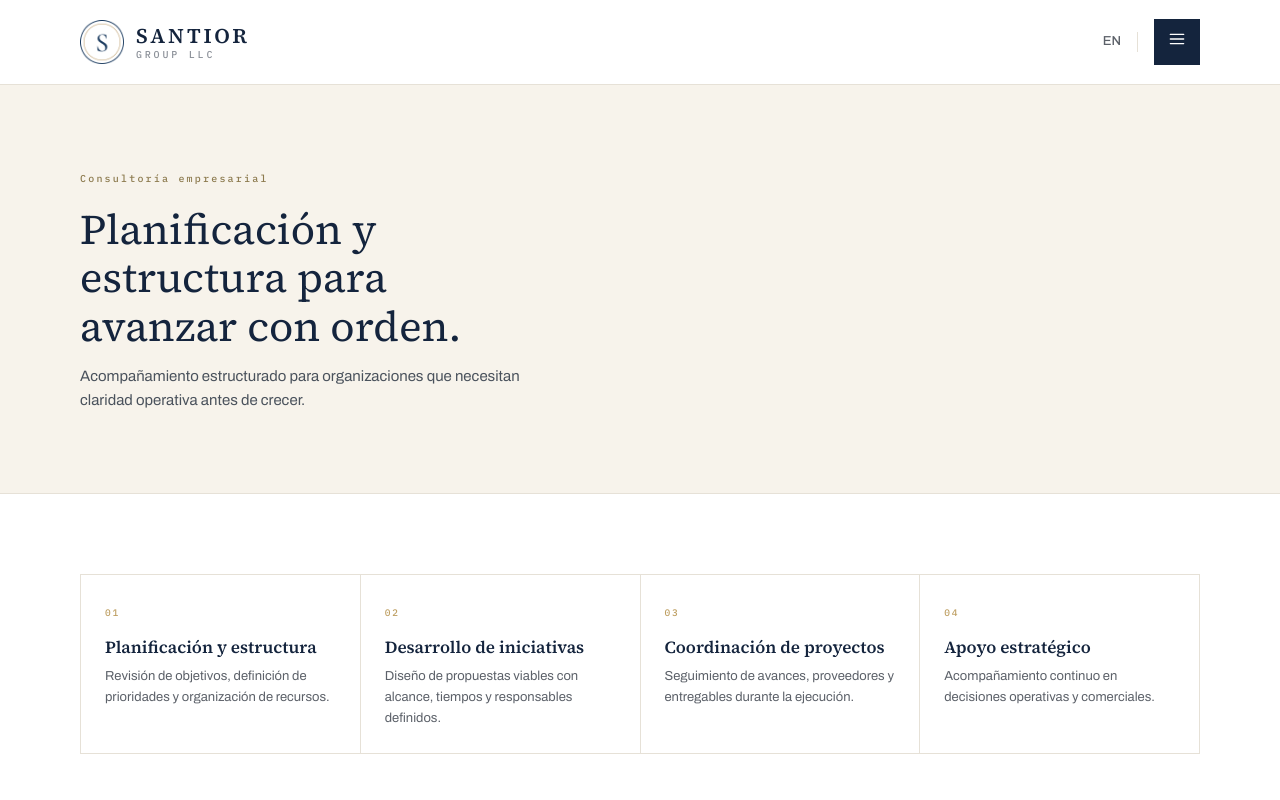
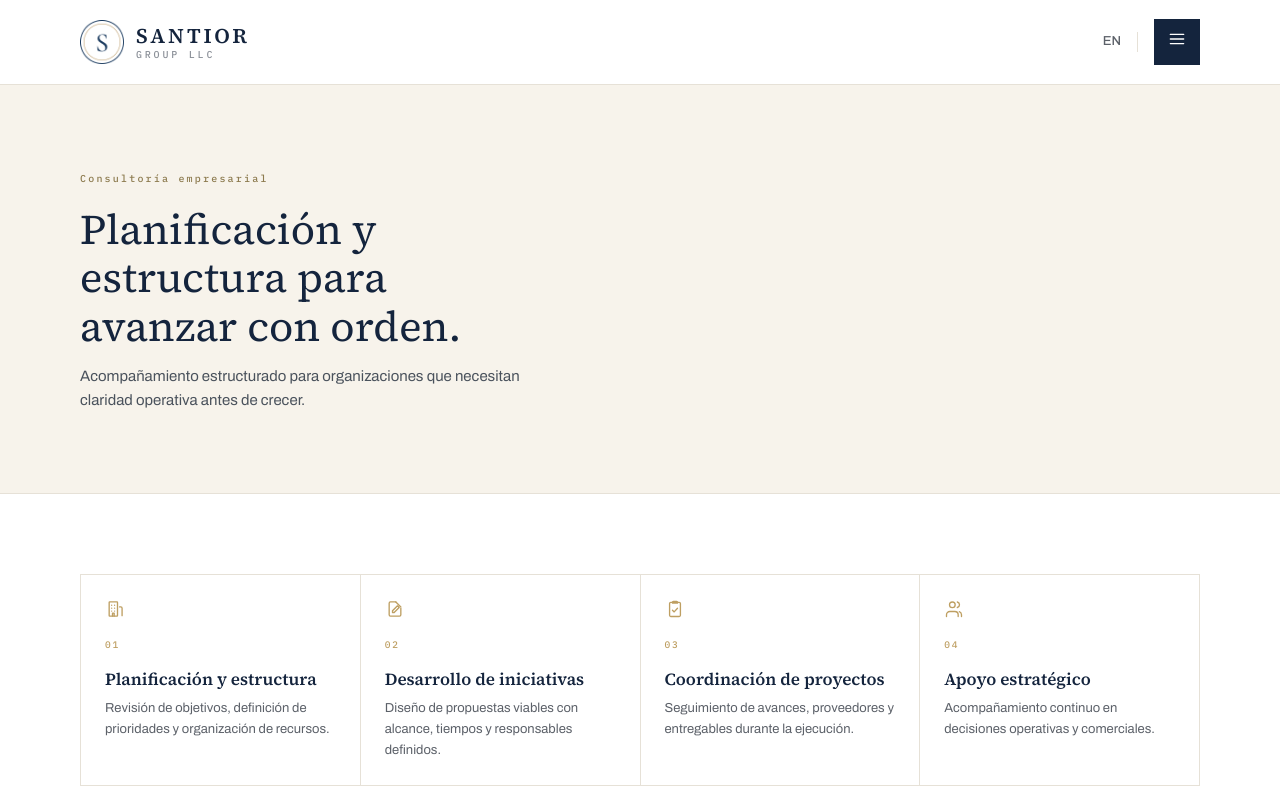
Before and after one commit to santiorgroup/landingpage, a Next.js app in the folder santior-group/: page /consultoria in a window 1280 px wide. Shown: the top 800 px of the page. Built offline with nearby package versions, Linux system fonts and the light colour scheme.

Commit message:
Update ServicePage.jsx

```diff
--- a/santior-group/components/ServicePage.jsx
+++ b/santior-group/components/ServicePage.jsx
@@ -4,6 +4,7 @@ import Link from "next/link";
 import Image from "next/image";
 import { motion } from "framer-motion";
 import Reveal, { staggerContainer, staggerItem } from "./Reveal";
+import { ICONS } from "./Icons";
 
 export default function ServicePage({ svc }) {
   return (
@@ -46,8 +47,11 @@ export default function ServicePage({ svc }) {
             viewport={{ once: true, amount: 0.15 }}
             className="grid gap-px bg-line border border-line grid-cols-1 sm:grid-cols-2 lg:grid-cols-4"
           >
-            {svc.blocks.map((c) => (
+            {svc.blocks.map((c) => {
+              const Icon = ICONS[c.icon];
+              return (
                 <motion.div key={c.n} variants={staggerItem} className="bg-white p-6">
+                  {Icon && <Icon className="w-5 h-5 text-gold mb-3" />}
                   <span className="font-mono font-medium text-[9.5px] tracking-[0.18em] text-gold">
                     {c.n}
                   </span>
@@ -56,7 +60,8 @@ export default function ServicePage({ svc }) {
                   </h3>
                   <p className="m-0 font-sans text-[13px] leading-relaxed text-muted">{c.body}</p>
                 </motion.div>
-            ))}
+              );
+            })}
           </motion.div>
         </div>
       </section>
```
Lines whose indentation alone changed are shown as unchanged.
